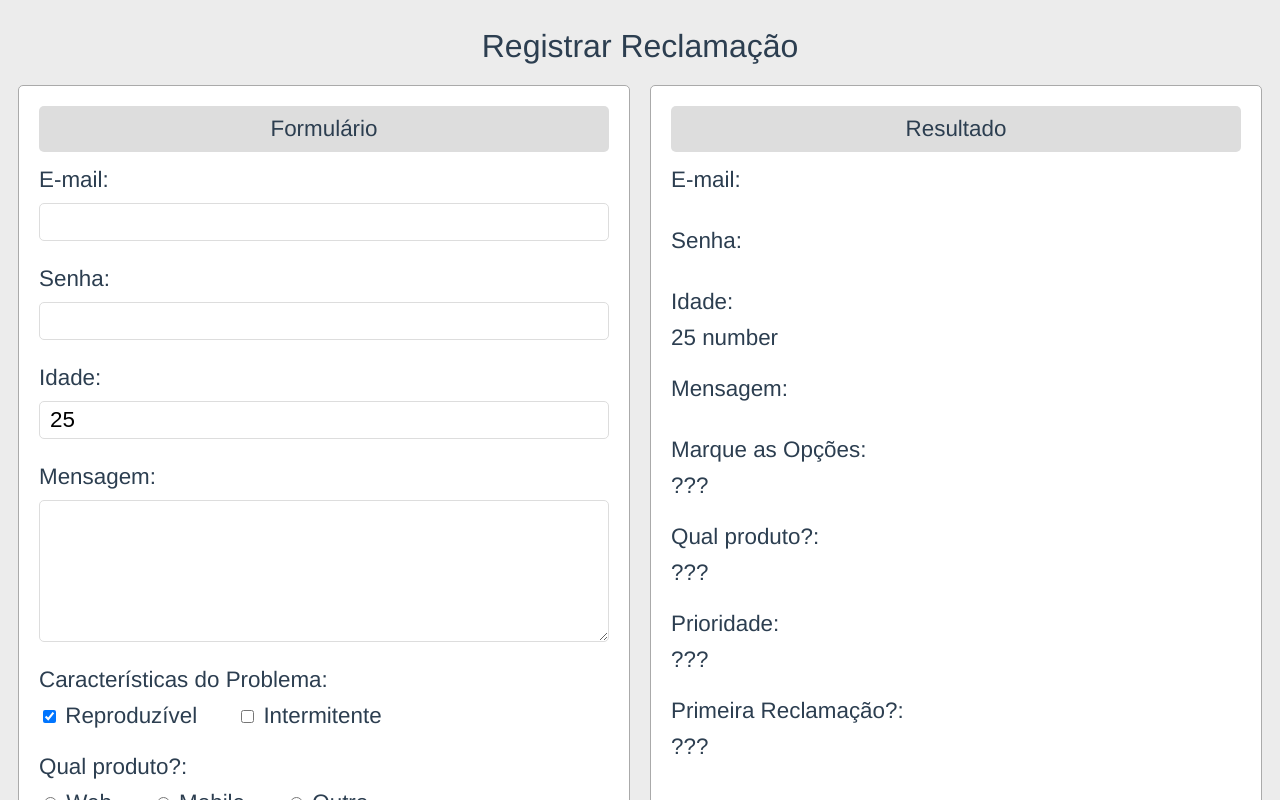
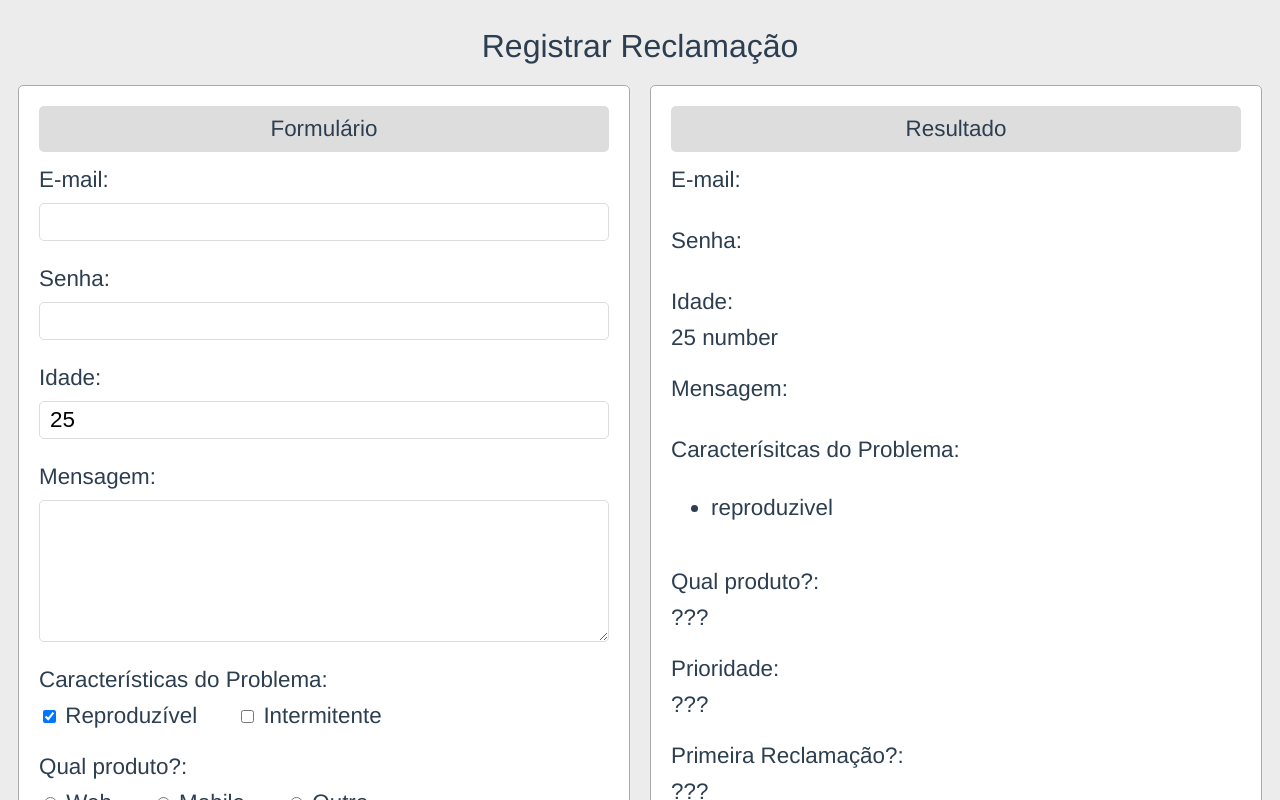
Before and after one commit to laurochicorski/curso-vue, a Vue app in the folder formulario-exercicios/: page / in a window 1280 px wide. Both pictures are taken after a click on the checkbox 49 px from the left and 716 px from the top of the page. Shown: the top 800 px of the page. Built offline with nearby package versions, Linux system fonts and the light colour scheme.

Commit message:
Usando Checkboxes e Salvando os Dados em um Array

```diff
--- a/formulario-exercicios/src/App.vue
+++ b/formulario-exercicios/src/App.vue
@@ -17,8 +17,8 @@
 					<textarea name="" cols="30" rows="5" v-model="usuario.mensagem"></textarea>
 				</Rotulo>
 				<Rotulo nome="Características do Problema">
-					<span class="mr-4"><input type="checkbox" value="reproduzivel"> Reproduzível</span>
-					<span><input type="checkbox" value="intermitente"> Intermitente</span>
+					<span class="mr-4"><input type="checkbox" value="reproduzivel" v-model ="caracteristicas"> Reproduzível</span>
+					<span><input type="checkbox" value="intermitente" v-model ="caracteristicas"> Intermitente</span>
 				</Rotulo>
 				<Rotulo nome="Qual produto?">
 					<span class="mr-4"><input type="radio"> Web</span>
@@ -50,8 +50,12 @@
 				<Rotulo nome="Mensagem">
 					<span style="white-space: pre;">{{ usuario.mensagem }}</span>
 				</Rotulo>
-				<Rotulo nome="Marque as Opções">
-					<span>???</span>
+				<Rotulo nome="Caracterísitcas do Problema">
+					<span>
+						<ul>
+							<li v-for="c in caracteristicas" :key="c">{{ c }}</li>
+						</ul>
+					</span>
 				</Rotulo>
 				<Rotulo nome="Qual produto?">
 					<span>???</span>
@@ -81,6 +85,7 @@ export default {
 	},
 	data() {
 		return {
+			caracteristicas: [],
 			usuario: {
 				email: '',
 				senha: '',
```
